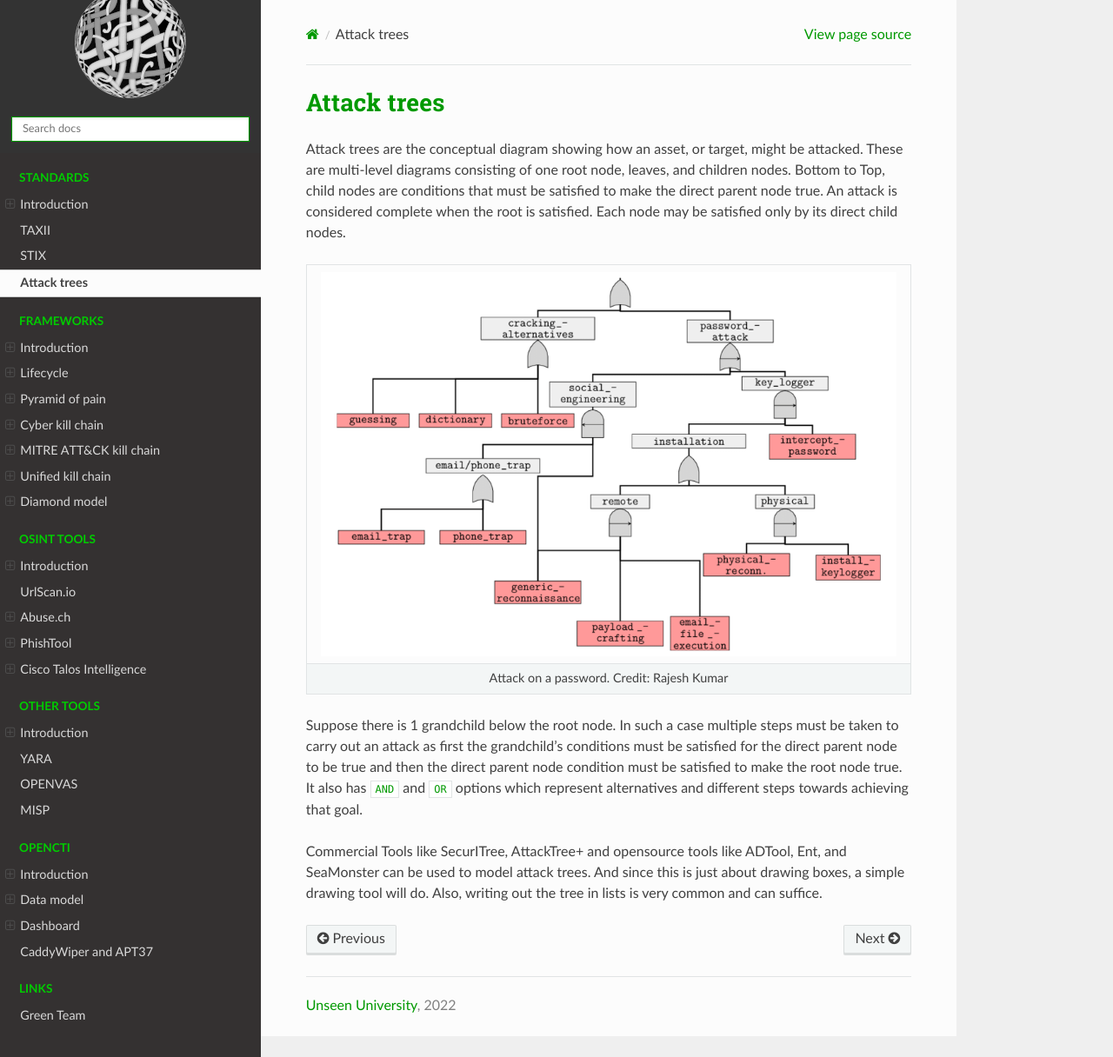
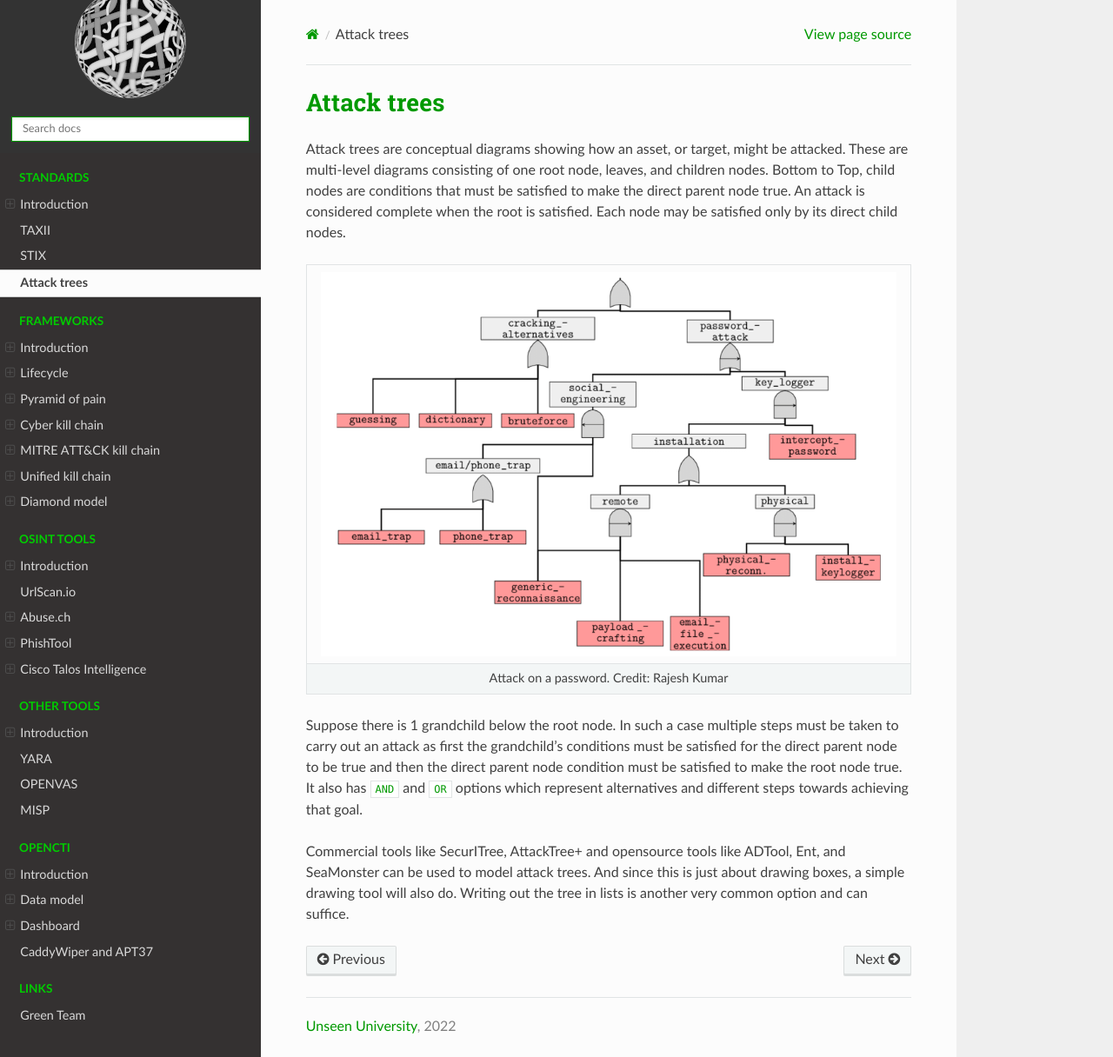
Before and after one commit to tymyrddin/blue-intel, a Sphinx documentation site: the page built from source/docs/standards/trees.md, in a window 1280 px wide and 1216 px high. Shown: the whole window at 87% size. Built offline with Sphinx 7.4.7 and the Read the Docs theme 2.0.0, drawn with Linux system fonts in a browser that asks for light colours.

Commit message:
Version 0.1

```diff
--- a/source/docs/standards/trees.md
+++ b/source/docs/standards/trees.md
@@ -1,6 +1,6 @@
 # Attack trees
 
-Attack trees are the conceptual diagram showing how an asset, or target, might be attacked. These are multi-level
+Attack trees are conceptual diagrams showing how an asset, or target, might be attacked. These are multi-level
 diagrams consisting of one root node, leaves, and children nodes. Bottom to Top, child nodes are conditions that must
 be satisfied to make the direct parent node true. An attack is considered complete when the root is satisfied.
 Each node may be satisfied only by its direct child nodes.
@@ -14,6 +14,6 @@ as first the grandchild’s conditions must be satisfied for the direct parent n
 node condition must be satisfied to make the root node true. It also has `AND` and `OR` options which represent
 alternatives and different steps towards achieving that goal.
 
-Commercial Tools like SecurITree, AttackTree+ and opensource tools like ADTool, Ent, and SeaMonster can be used to model
-attack trees. And since this is just about drawing boxes, a simple drawing tool will do. Also, writing out the tree
-in lists is very common and can suffice.
+Commercial tools like SecurITree, AttackTree+ and opensource tools like ADTool, Ent, and SeaMonster can be used to model
+attack trees. And since this is just about drawing boxes, a simple drawing tool will also do. Writing out the tree
+in lists is another very common option and can suffice.
--- a/source/index.rst
+++ b/source/index.rst
@@ -5,8 +5,8 @@ Many forms of attacks are common today, including zero-day exploits, malware, ph
 attacks, and denial of service attacks. Different ways of attacking computer systems and networks constantly evolve
 as attackers find new vulnerabilities to exploit.
 
-Cyber Threat Intelligence (CTI) helps stay informed about new threats. Security experts organise, analyse, and
-refine the information they gather about attacks, so they can be learned from to protect organisations better.
+Threat intelligence (or security intelligence) helps stop or mitigate an attack that is in progress. The more an
+IT team understands about an attack, the better they will be able to make an informed decision about how to counter it.
 
 .. toctree::
    :maxdepth: 1
```
Also changed, not shown: source/docs/standards/README.md (+6 -1 lines).
